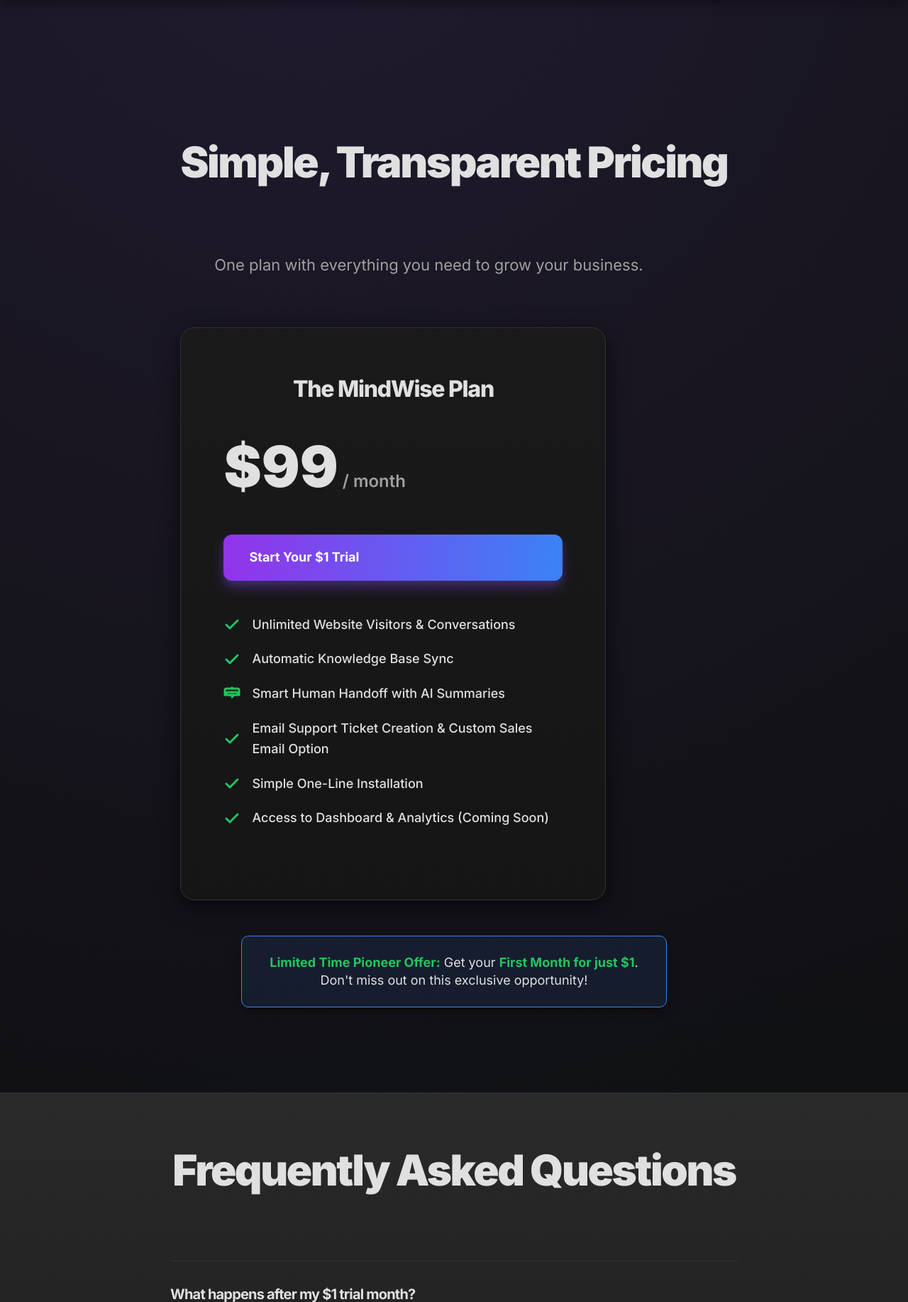
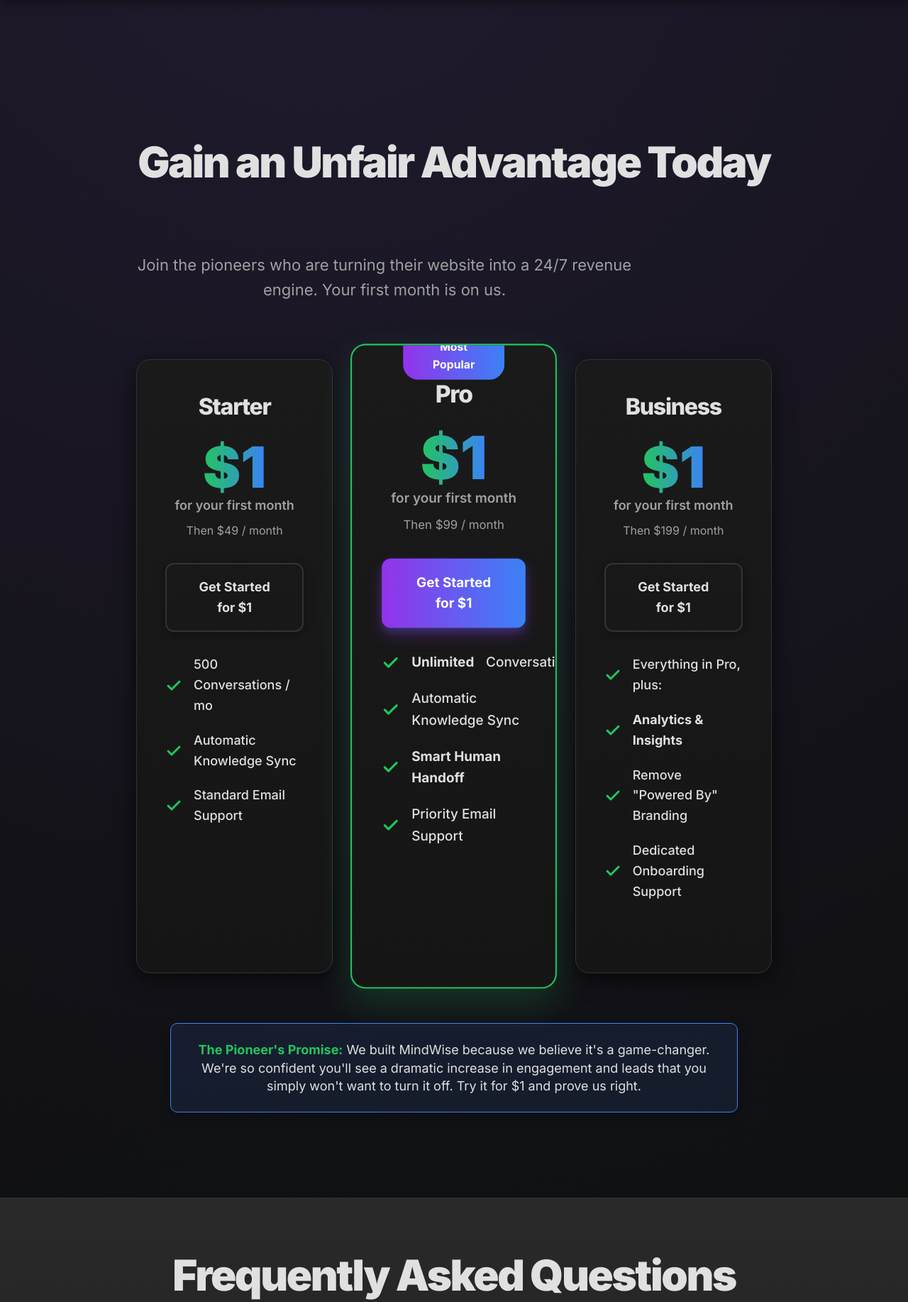
Before and after one commit to casperzinou/mindwise, a Flask app: template backend/templates/pricing.html in a window 1280 px wide. Shown: the part 106-1940 px from the top of the page at 71% size. Run offline with Flask 3, Linux system fonts and the light colour scheme; the template is opened without the code that fills it, so the values that code supplies are empty.

Commit message:
fix: ui/ux

```diff
--- a/backend/static/style.css
+++ b/backend/static/style.css
@@ -511,20 +511,27 @@ a:hover {
 }
 
 /* Find this rule in your style.css */
+/* --- REPLACE THIS ENTIRE BLOCK in your style.css --- */
+
 .features-grid {
     display: grid;
-    /* This is the key change: we are explicitly defining 3 columns */
-    grid-template-columns: repeat(3, 1fr);
-    gap: 48px;
+    /* On large desktops, show all 4 cards in a row */
+    grid-template-columns: repeat(4, 1fr);
+    gap: 32px; /* Slightly smaller gap to fit 4 */
 }
 
-/* Add this new rule for mobile responsiveness */
-@media (max-width: 1024px) {
+@media (max-width: 1200px) {
     .features-grid {
-        /* On smaller screens, it will stack to 1 column */
+        /* On tablets and smaller desktops, create a 2x2 grid */
+        grid-template-columns: repeat(2, 1fr);
+    }
+}
+
+@media (max-width: 768px) {
+    .features-grid {
+        /* On mobile, stack them in a single column */
         grid-template-columns: 1fr;
     }
-
 }
 
 .feature-card {
@@ -583,7 +590,7 @@ a:hover {
     padding: 60px; /* More padding */
     max-width: 600px; /* Max width for card */
     width: 100%;
-    text-align: left;
+    text-align: center;
     box-shadow: var(--shadow-dark); /* Stronger shadow */
     position: relative;
     overflow: hidden;
@@ -602,7 +609,7 @@ a:hover {
     font-weight: 900;
     color: var(--text-primary);
     margin-bottom: 32px;
-    text-align: match-parent;
+    text-align: center;
 }
 
 .pricing-card .price .period {
@@ -1205,3 +1212,96 @@ footer a:hover {
     h4 { font-size: 17px; }
     .faq-item { padding: 20px 0; }
 }
+
+/* ================================== */
+/* -- NEW PRICING SECTION STYLES -- */
+/* ================================== */
+
+.pricing-grid {
+    display: grid;
+    grid-template-columns: repeat(3, 1fr);
+    gap: 32px;
+    align-items: center; /* Aligns cards vertically */
+    margin-top: 80px;
+}
+
+.pricing-card {
+    padding: 40px; /* Standardized padding */
+    display: flex;
+    flex-direction: column;
+    height: 100%; /* Make cards equal height */
+}
+
+/* Specific overrides for the new design */
+.pricing-card .price {
+    font-size: 60px; /* Slightly smaller to fit new layout */
+    text-align: left; /* Re-align for new layout */
+    margin-bottom: 0;
+}
+.pricing-card .period {
+    font-size: 20px;
+}
+
+/* NEW Price Container */
+.price-container {
+    margin-bottom: 8px;
+    text-align: center;
+}
+.price-large {
+    font-size: 80px;
+    font-weight: 900;
+    line-height: 1;
+    color: var(--text-primary);
+    background: linear-gradient(90deg, var(--accent-green), var(--accent-blue));
+    -webkit-background-clip: text;
+    -webkit-text-fill-color: transparent;
+}
+.price-small {
+    font-size: 18px;
+    font-weight: 600;
+    color: var(--text-secondary);
+    display: block;
+}
+.price-recurring {
+    font-size: 16px;
+    color: var(--text-secondary);
+    text-align: center;
+    min-height: 24px; /* Reserve space */
+    margin-bottom: 32px;
+}
+.pricing-card .features-list {
+    margin-top: 32px;
+    flex-grow: 1; /* Pushes button to bottom */
+}
+
+
+/* Recommended Plan Styling */
+.pricing-card.recommended {
+    transform: scale(1.05);
+    border: 2px solid var(--accent-green);
+    box-shadow: 0 20px 50px rgba(34, 197, 94, 0.2);
+    position: relative;
+}
+
+.badge {
+    position: absolute;
+    top: -18px;
+    left: 50%;
+    transform: translateX(-50%);
+    background: linear-gradient(90deg, var(--accent-purple), var(--accent-blue));
+    color: white;
+    padding: 8px 20px;
+    border-radius: 20px;
+    font-weight: 700;
+    font-size: 15px;
+}
+
+/* Responsive Grid for Pricing */
+@media (max-width: 1024px) {
+    .pricing-grid {
+        grid-template-columns: 1fr;
+    }
+    .pricing-card.recommended {
+        transform: scale(1); /* Disable scaling on mobile */
+    }
+}
--- a/backend/templates/pricing.html
+++ b/backend/templates/pricing.html
@@ -32,50 +32,74 @@
 
     <main>
 
-        <section id="pricing" class="section-centered">
-            <div class="container">
-                <h2>Simple, Transparent Pricing</h2>
-                <p class="sub-headline">One plan with everything you need to grow your business.</p>
+        <!-- ================================== -->
+<!--    NEW PRICING SECTION (REPLACE)   -->
+<!-- ================================== -->
+<section id="pricing" class="section-centered">
+    <div class="container">
+        <h2>Gain an Unfair Advantage Today</h2>
+        <p class="sub-headline">Join the pioneers who are turning their website into a 24/7 revenue engine. Your first month is on us.</p>
 
-                <div class="pricing-card">
-                    <h3 class="plan-name">The MindWise Plan</h3>
-                    <p class="price">$99<span class="period"> / month</span></p>
+        <div class="pricing-grid">
 
-                    <a href="register.html" class="btn btn-primary" style="width: 100%;">Start Your $1 Trial</a>
+            <!-- Plan 1: Starter -->
+            <div class="pricing-card">
+                <h3 class="plan-name">Starter</h3>
+                <div class="price-container">
+                    <span class="price-large">$1</span>
+                    <span class="price-small">for your first month</span>
+                </div>
+                <p class="price-recurring">Then $49 / month</p>
+                <a href="register.html" class="btn btn-secondary" style="width: 100%;">Get Started for $1</a>
+                <ul class="features-list">
+                    <li><svg xmlns="http://www.w3.org/2000/svg" width="20" height="20" viewBox="0 0 24 24" fill="none" stroke="currentColor" stroke-width="3" stroke-linecap="round" stroke-linejoin="round"><polyline points="20 6 9 17 4 12"></polyline></svg> 500 Conversations / mo</li>
+                    <li><svg xmlns="http://www.w3.org/2000/svg" width="20" height="20" viewBox="0 0 24 24" fill="none" stroke="currentColor" stroke-width="3" stroke-linecap="round" stroke-linejoin="round"><polyline points="20 6 9 17 4 12"></polyline></svg> Automatic Knowledge Sync</li>
+                    <li><svg xmlns="http://www.w3.org/2000/svg" width="20" height="20" viewBox="0 0 24 24" fill="none" stroke="currentColor" stroke-width="3" stroke-linecap="round" stroke-linejoin="round"><polyline points="20 6 9 17 4 12"></polyline></svg> Standard Email Support</li>
+                </ul>
+            </div>
 
-                    <ul class="features-list">
-                        <li>
-                            <svg xmlns="http://www.w3.org/2000/svg" width="20" height="20" viewBox="0 0 24 24" fill="none" stroke="currentColor" stroke-width="3" stroke-linecap="round" stroke-linejoin="round"><polyline points="20 6 9 17 4 12"></polyline></svg>
-                            Unlimited Website Visitors & Conversations
-                        </li>
-                        <li>
-                            <svg xmlns="http://www.w3.org/2000/svg" width="20" height="20" viewBox="0 0 24 24" fill="none" stroke="currentColor" stroke-width="3" stroke-linecap="round" stroke-linejoin="round"><polyline points="20 6 9 17 4 12"></polyline></svg>
-                            Automatic Knowledge Base Sync
-                        </li>
-                        <li>
-                            <svg xmlns="http://www.w3.org/2000/svg" width="20" height="20" viewBox="0 0 24 24" fill="none" stroke="currentColor" stroke-width="3" stroke-linecap="round" stroke-linejoin="round"><path d="M18 9a2 2 0 0 1 2 2v2H4v-2a2 2 0 0 1 2-2Z"></path><path d="M9 13h6"></path><path d="m12 16 1.5-1.5"></path><path d="M22 13V6a2 2 0 0 0-2-2H4a2 2 0 0 0-2 2v7"></path><path d="M12 4v-1.5"></path></svg>
-                            Smart Human Handoff with AI Summaries
-                        </li>
-                        <li>
-                            <svg xmlns="http://www.w3.org/2000/svg" width="20" height="20" viewBox="0 0 24 24" fill="none" stroke="currentColor" stroke-width="3" stroke-linecap="round" stroke-linejoin="round"><polyline points="20 6 9 17 4 12"></polyline></svg>
-                            Email Support Ticket Creation & Custom Sales Email Option
-                        </li>
-                        <li>
-                            <svg xmlns="http://www.w3.org/2000/svg" width="20" height="20" viewBox="0 0 24 24" fill="none" stroke="currentColor" stroke-width="3" stroke-linecap="round" stroke-linejoin="round"><polyline points="20 6 9 17 4 12"></polyline></svg>
-                            Simple One-Line Installation
-                        </li>
-                        <li>
-                            <svg xmlns="http://www.w3.org/2000/svg" width="20" height="20" viewBox="0 0 24 24" fill="none" stroke="currentColor" stroke-width="3" stroke-linecap="round" stroke-linejoin="round"><polyline points="20 6 9 17 4 12"></polyline></svg>
-                            Access to Dashboard & Analytics (Coming Soon)
-                        </li>
-                    </ul>
+            <!-- Plan 2: Pro (RECOMMENDED) -->
+            <div class="pricing-card recommended">
+                <div class="badge">Most Popular</div>
+                <h3 class="plan-name">Pro</h3>
+                <div class="price-container">
+                    <span class="price-large">$1</span>
+                    <span class="price-small">for your first month</span>
                 </div>
+                <p class="price-recurring">Then $99 / month</p>
+                <a href="register.html" class="btn btn-primary" style="width: 100%;">Get Started for $1</a>
+                <ul class="features-list">
+                    <li><svg xmlns="http://www.w3.org/2000/svg" width="20" height="20" viewBox="0 0 24 24" fill="none" stroke="currentColor" stroke-width="3" stroke-linecap="round" stroke-linejoin="round"><polyline points="20 6 9 17 4 12"></polyline></svg> <strong>Unlimited</strong> Conversations</li>
+                    <li><svg xmlns="http://www.w3.org/2000/svg" width="20" height="20" viewBox="0 0 24 24" fill="none" stroke="currentColor" stroke-width="3" stroke-linecap="round" stroke-linejoin="round"><polyline points="20 6 9 17 4 12"></polyline></svg> Automatic Knowledge Sync</li>
+                    <li><svg xmlns="http://www.w3.org/2000/svg" width="20" height="20" viewBox="0 0 24 24" fill="none" stroke="currentColor" stroke-width="3" stroke-linecap="round" stroke-linejoin="round"><polyline points="20 6 9 17 4 12"></polyline></svg> <strong>Smart Human Handoff</strong></li>
+                    <li><svg xmlns="http://www.w3.org/2000/svg" width="20" height="20" viewBox="0 0 24 24" fill="none" stroke="currentColor" stroke-width="3" stroke-linecap="round" stroke-linejoin="round"><polyline points="20 6 9 17 4 12"></polyline></svg> Priority Email Support</li>
+                </ul>
+            </div>
 
-                <div class="pioneer-offer" style="max-width: 600px; width: 100%; margin: 50px auto 0 auto;">
-                    <p><strong>Limited Time Pioneer Offer:</strong> Get your <strong>First Month for just $1</strong>. Don't miss out on this exclusive opportunity!</p>
+            <!-- Plan 3: Business -->
+            <div class="pricing-card">
+                <h3 class="plan-name">Business</h3>
+                 <div class="price-container">
+                    <span class="price-large">$1</span>
+                    <span class="price-small">for your first month</span>
                 </div>
+                <p class="price-recurring">Then $199 / month</p>
+                <a href="register.html" class="btn btn-secondary" style="width: 100%;">Get Started for $1</a>
+                <ul class="features-list">
+                    <li><svg xmlns="http://www.w3.org/2000/svg" width="20" height="20" viewBox="0 0 24 24" fill="none" stroke="currentColor" stroke-width="3" stroke-linecap="round" stroke-linejoin="round"><polyline points="20 6 9 17 4 12"></polyline></svg> Everything in Pro, plus:</li>
+                    <li><svg xmlns="http://www.w3.org/2000/svg" width="20" height="20" viewBox="0 0 24 24" fill="none" stroke="currentColor" stroke-width="3" stroke-linecap="round" stroke-linejoin="round"><polyline points="20 6 9 17 4 12"></polyline></svg> <strong>Analytics & Insights</strong></li>
+                    <li><svg xmlns="http://www.w3.org/2000/svg" width="20" height="20" viewBox="0 0 24 24" fill="none" stroke="currentColor" stroke-width="3" stroke-linecap="round" stroke-linejoin="round"><polyline points="20 6 9 17 4 12"></polyline></svg> Remove "Powered By" Branding</li>
+                    <li><svg xmlns="http://www.w3.org/2000/svg" width="20" height="20" viewBox="0 0 24 24" fill="none" stroke="currentColor" stroke-width="3" stroke-linecap="round" stroke-linejoin="round"><polyline points="20 6 9 17 4 12"></polyline></svg> Dedicated Onboarding Support</li>
+                </ul>
             </div>
-        </section>
+
+        </div>
+
+        <div class="pioneer-offer" style="max-width: 800px; width: 100%; margin: 70px auto 0 auto;">
+            <p><strong>The Pioneer's Promise:</strong> We built MindWise because we believe it's a game-changer. We're so confident you'll see a dramatic increase in engagement and leads that you simply won't want to turn it off. Try it for $1 and prove us right.</p>
+        </div>
+    </div>
+</section>
 
         <section class="faq-section" id="faq">
             <div class="container section-centered">
```
Also changed, not shown: backend/templates/index.html (+8 -0 lines).
